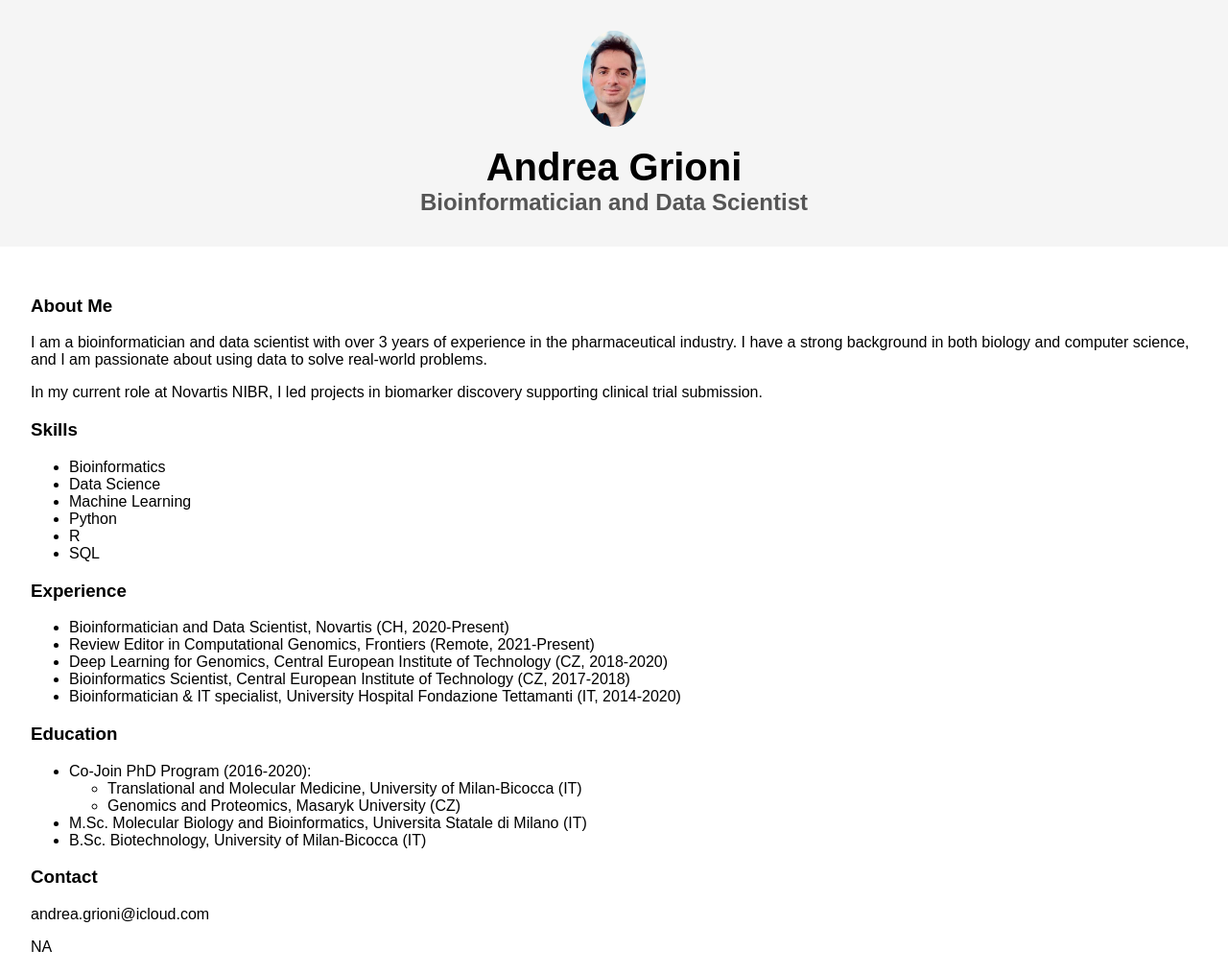
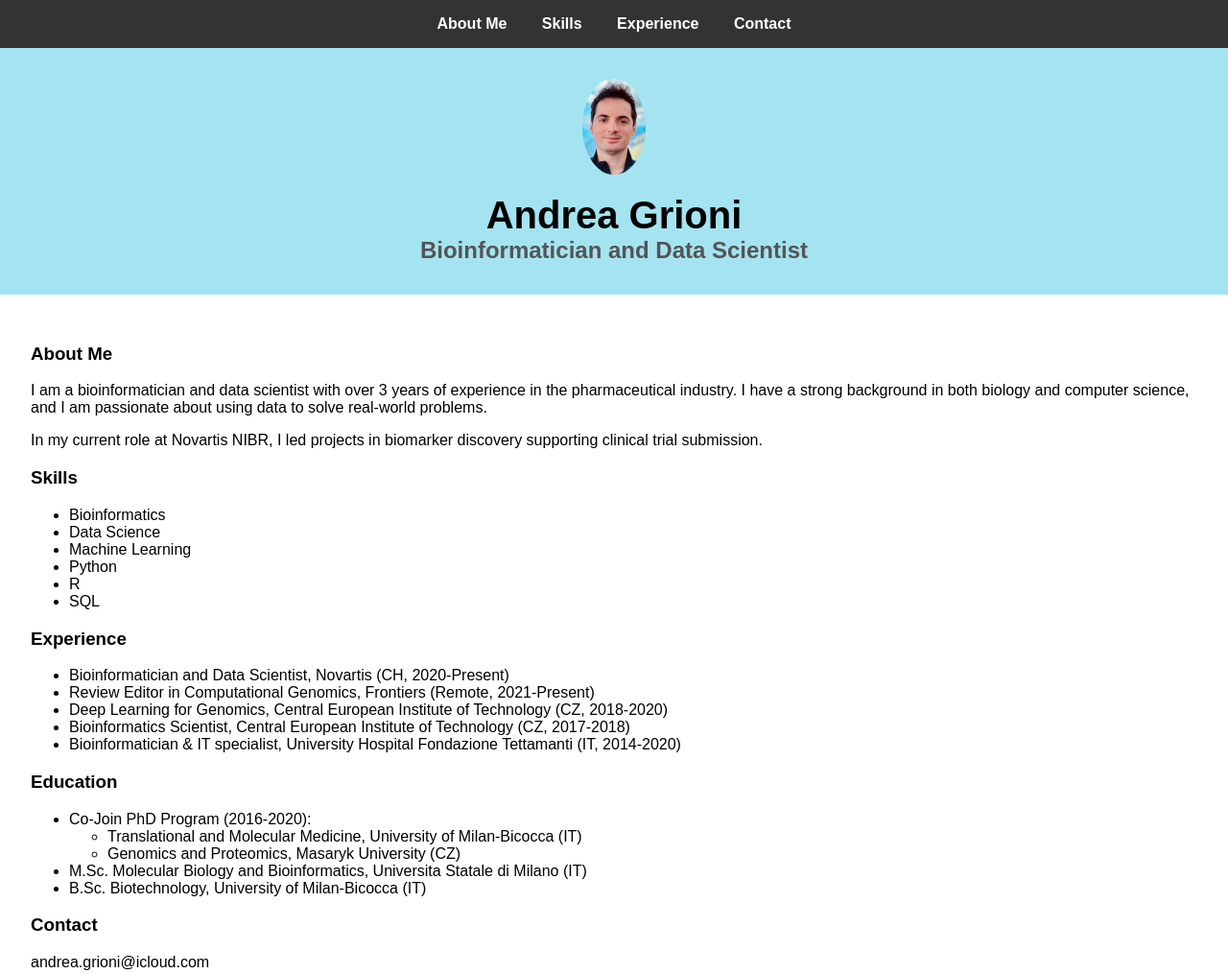
Before and after one commit to andreagrioni/andreagrioni.github.io, a plain HTML site: page docs/index.html in a window 1280 px wide. Shown: the top 1015 px of the page at 96% size. Drawn offline with Linux system fonts and the light colour scheme.

Commit message:
add navigation menu

```diff
--- a/css/style.css
+++ b/css/style.css
@@ -1,33 +1,64 @@
 /* style.css */
+
+header {
+    text-align: center;
+    padding: 2rem 0;
+    text-align: center;
+    padding: 2rem 0;
+    background-color: #a4e4f1;
+}
 
 body {
 margin: 0;
 padding: 0;
 font-family: Arial, sans-serif;
 }
-header {
-text-align: center;
-padding: 2rem 0;
-background-color: #f5f5f5;
-}
+
 .profile-picture {
 max-height: 100px;
-max-width: 130px;
+max-width: 115px;
 border-radius: 50%;
 margin-bottom: 1rem;
 }
+
+nav {
+    background-color: #333;
+    padding: 1rem 0;
+  }
+
+nav ul {
+list-style: none;
+text-align: center;
+margin: 0;
+padding: 0;
+}
+
+nav ul li {
+display: inline;
+margin: 0 1rem;
+}
+
+nav ul li a {
+text-decoration: none;
+color: #fff;
+font-weight: bold;
+}
+
 h1 {
 margin: 0;
 font-size: 2.5rem;
 }
+
 h2 {
 margin: 0;
 font-size: 1.5rem;
 color: #555;
 }
+
 main {
 padding: 2rem;
 }
+
 /* Additional styles for other sections go here */
 footer {
 text-align: center;
--- a/docs/index.html
+++ b/docs/index.html
@@ -5,18 +5,26 @@
 <link rel="stylesheet" href="../css/style.css">
 </head>
 <body>
+<nav>
+    <ul>
+        <li><a href="#about">About Me</a></li>
+        <li><a href="#skills">Skills</a></li>
+        <li><a href="#experience">Experience</a></li>
+        <li><a href="#contact">Contact</a></li>
+    </ul>
+    </nav>
 <header>
 <img src="../images/profile_picture.jpg" alt="Andrea Grioni" class="profile-picture">
 <h1>Andrea Grioni</h1>
 <h2>Bioinformatician and Data Scientist</h2>
 </header>
 <main>
-<section>
+<section id="about">
 <h3>About Me</h3>
 <p>I am a bioinformatician and data scientist with over 3 years of experience in the pharmaceutical industry. I have a strong background in both biology and computer science, and I am passionate about using data to solve real-world problems.</p>
 <p>In my current role at Novartis NIBR, I led projects in biomarker discovery supporting clinical trial submission.</p>
 </section>
-<section>
+<section id="skills">
 <h3>Skills</h3>
 <ul>
 <li>Bioinformatics</li>
@@ -27,7 +35,7 @@
 <li>SQL</li>
 </ul>
 </section>
-<section>
+<section id="experience">
 <h3>Experience</h3>
 <ul>
 <li>Bioinformatician and Data Scientist, Novartis (CH, 2020-Present)</li>
@@ -50,14 +58,24 @@
 <li>B.Sc. Biotechnology, University of Milan-Bicocca (IT)</li>
 </ul>
 </section>
-<section>
+<section id="contact">
 <h3>Contact</h3>
 <p>andrea.grioni@icloud.com</p>
-<p>NA</p>
 </section>
 </main>
 <footer>
 <p>Copyright © 2023 Andrea Grioni</p>
 </footer>
+<script>
+    document.querySelectorAll('a[href^="#"]').forEach(anchor => {
+      anchor.addEventListener('click', function (e) {
+        e.preventDefault();
+
+        document.querySelector(this.getAttribute('href')).scrollIntoView({
+          behavior: 'smooth'
+        });
+      });
+    });
+  </script>
 </body>
 </html>
```
